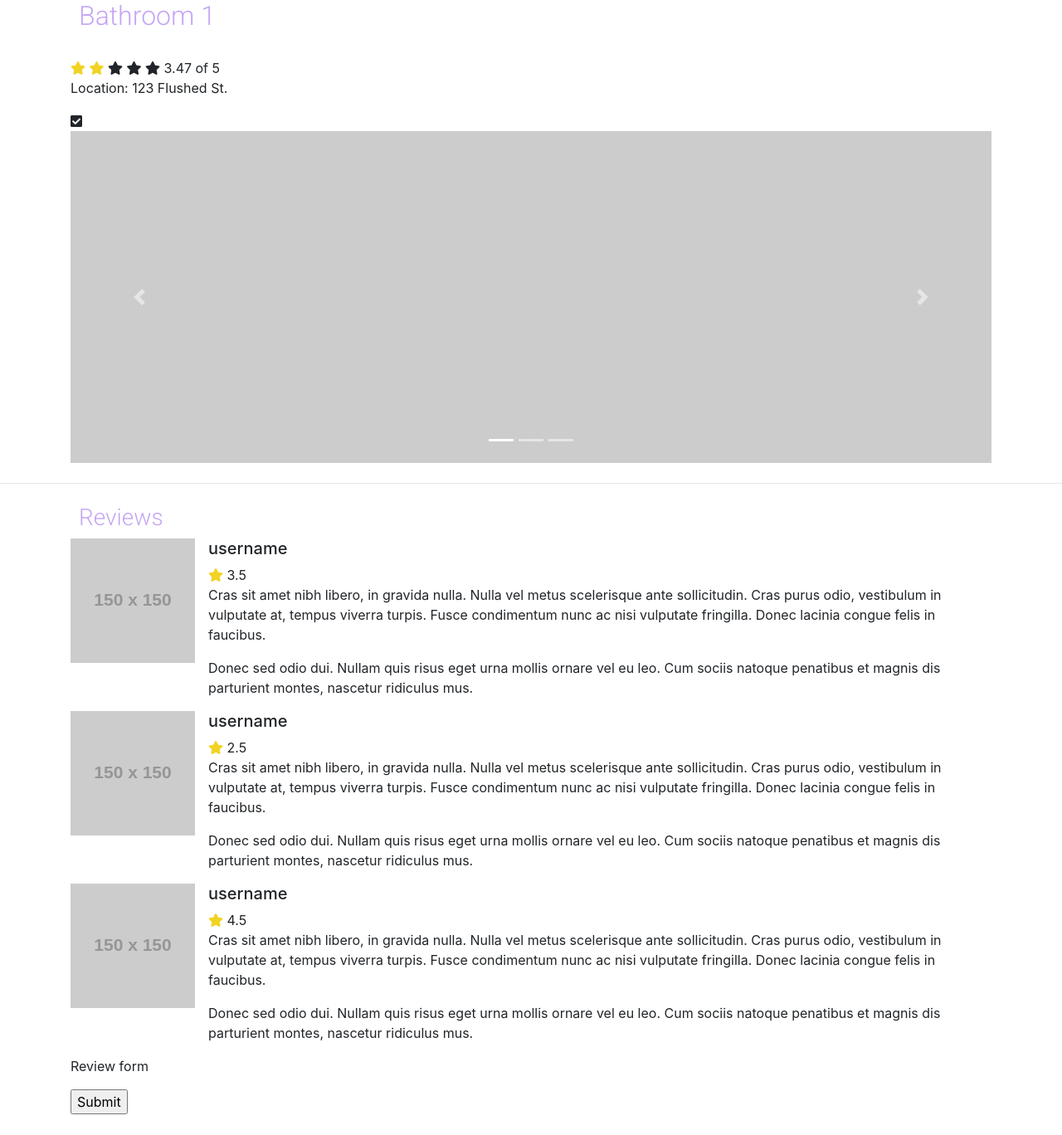
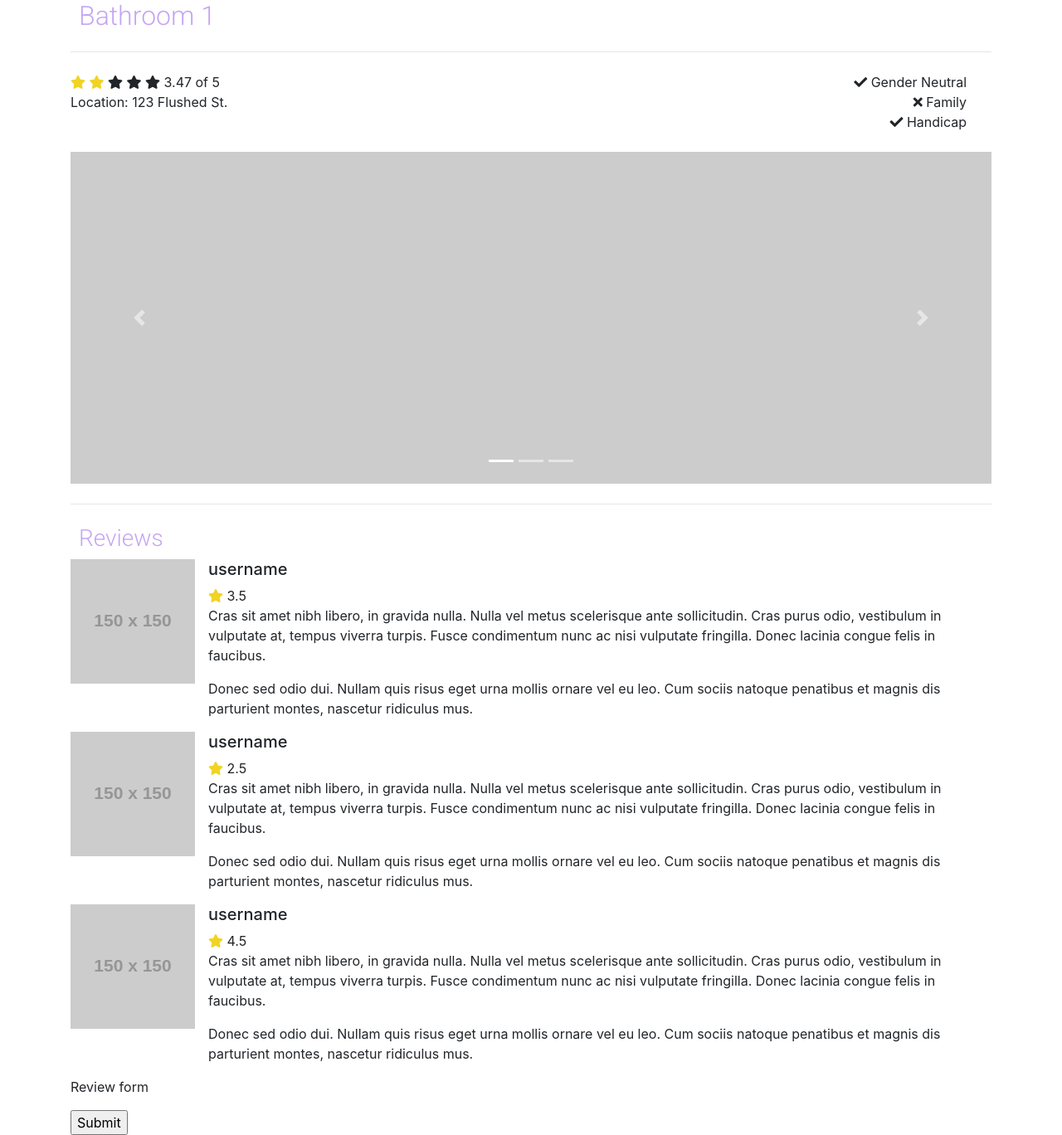
Before and after one commit to jennywng/CS4640-Project, a PHP site: page /bathroom-profile.html in a window 1280 px wide. Shown: the part 76-1444 px from the top of the page at 83% size. Before the commit the page ends 1419 px from the top, so only its background shows below. Run offline with PHP 8.4, Linux system fonts and the light colour scheme; grey boxes labelled with a size stand in for pictures from a placeholder-image service; some libraries are stand-ins or nearby versions.

Commit message:
bathroom profile

```diff
--- a/bathroom-profile.html
+++ b/bathroom-profile.html
@@ -52,8 +52,11 @@
 
 
         <div class="container" id="bathroomInfo">
-            <h2>Bathroom 1</h2><br>
+            <h2>Bathroom 1</h2>
+            <hr class="my-4">
 
+            <div class="row">
+                <div class="col left-col">
                         <span class="fas fa-star checked"></span>
                         <span class="fas fa-star checked"></span>
                         <span class="fas fa-star"></span>
@@ -61,9 +64,16 @@
                         <span class="fas fa-star"></span>
                         <span> 3.47 of 5</span>
                         <p>Location: 123 Flushed St. </p>
+                </div>
+                <div class="col right-col">
+                    <i class="fas fa-check"></i><span> Gender Neutral</span><br>
+                    <i class="fas fa-times"></i><span> Family</span><br>
+                    <i class="fas fa-check"></i><span> Handicap</span><br>
+                </div>
+            </div>
 
 
-                    <i class="fas fa-check-square"></i>
+
             <br>
             <div id="bathroomPics" class="carousel slide" data-ride="carousel">
                 <ol class="carousel-indicators">
@@ -91,9 +101,10 @@
                     <span class="sr-only">Next</span>
                 </a>
             </div>
+            <hr class="my-4">
         </div>
 
-        <hr class="my-4">
+
 
 
 
--- a/styles/bathroom-profile.css
+++ b/styles/bathroom-profile.css
@@ -11,3 +11,11 @@
 .checked {
     color:rgb(241, 211, 35);
 }
+
+.left-col {
+    text-align: left;
+}
+
+.right-col {
+    text-align: right;
+}
```
Lines whose indentation alone changed are shown as unchanged.
